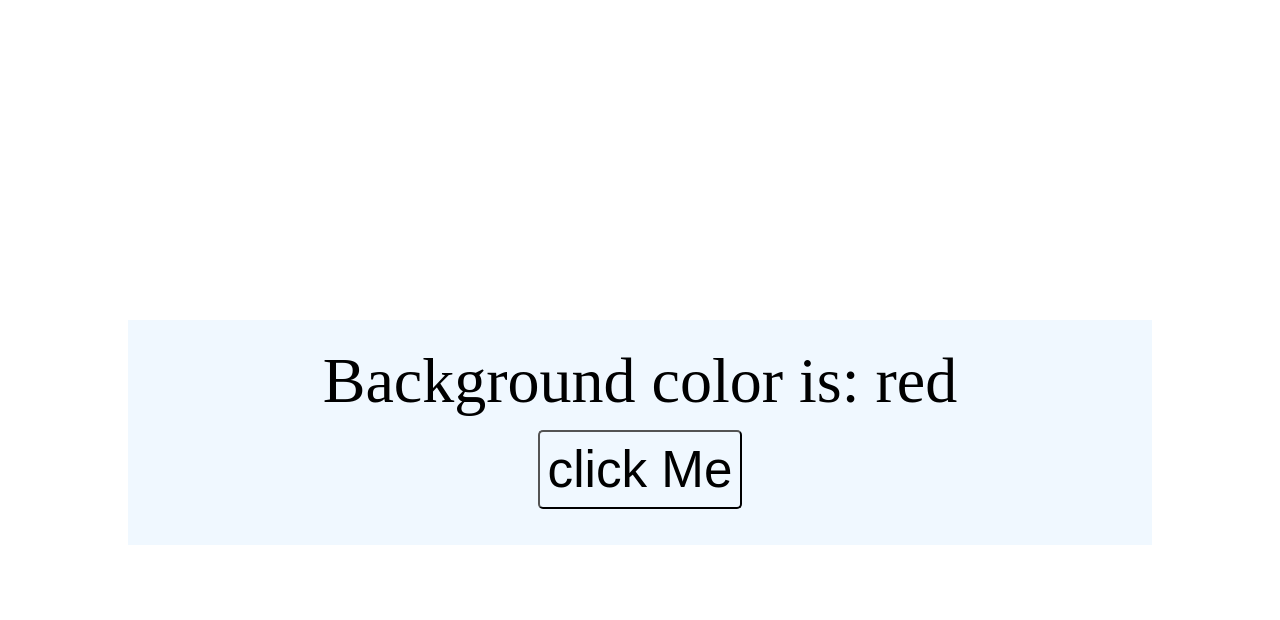
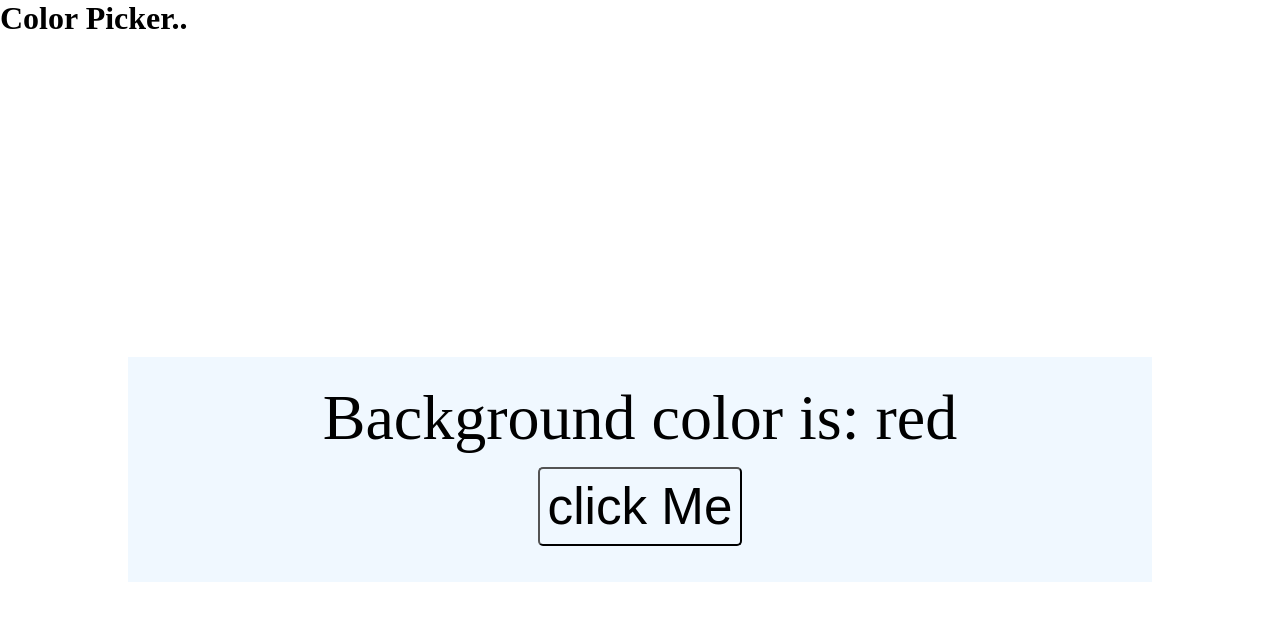
Before and after one commit to Rohith-vuthunur/rohith-s-coluor-picker, a plain HTML site: page index.html in a window 1280 px wide. Drawn offline with Linux system fonts and the light colour scheme.

Commit message:
made the heading

```diff
--- a/index.html
+++ b/index.html
@@ -7,6 +7,7 @@
     <link rel="stylesheet" href="todolist.css">
 </head>
 <body>
+    <h1>Color Picker..</h1>
     <div class="parent">
         <div class="text">
             <p id="back">Background color is: red</p><br>
```
